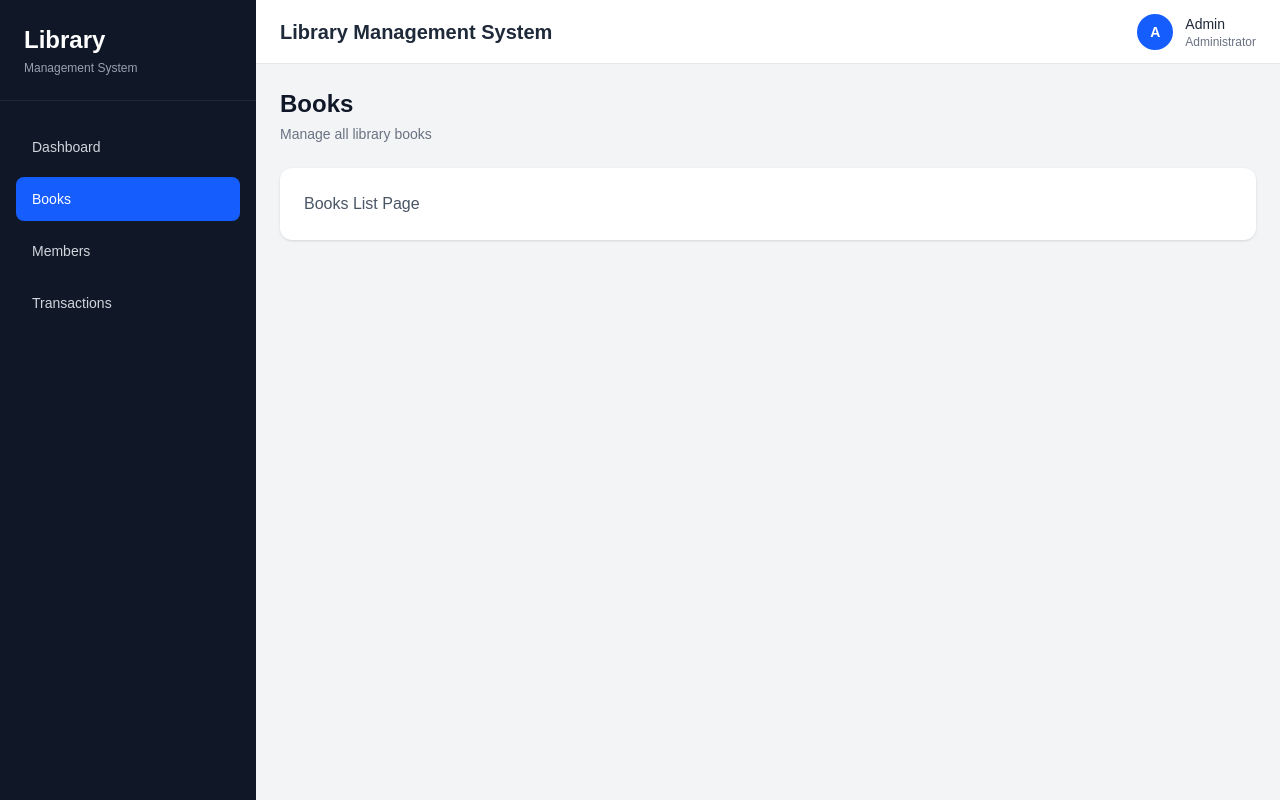
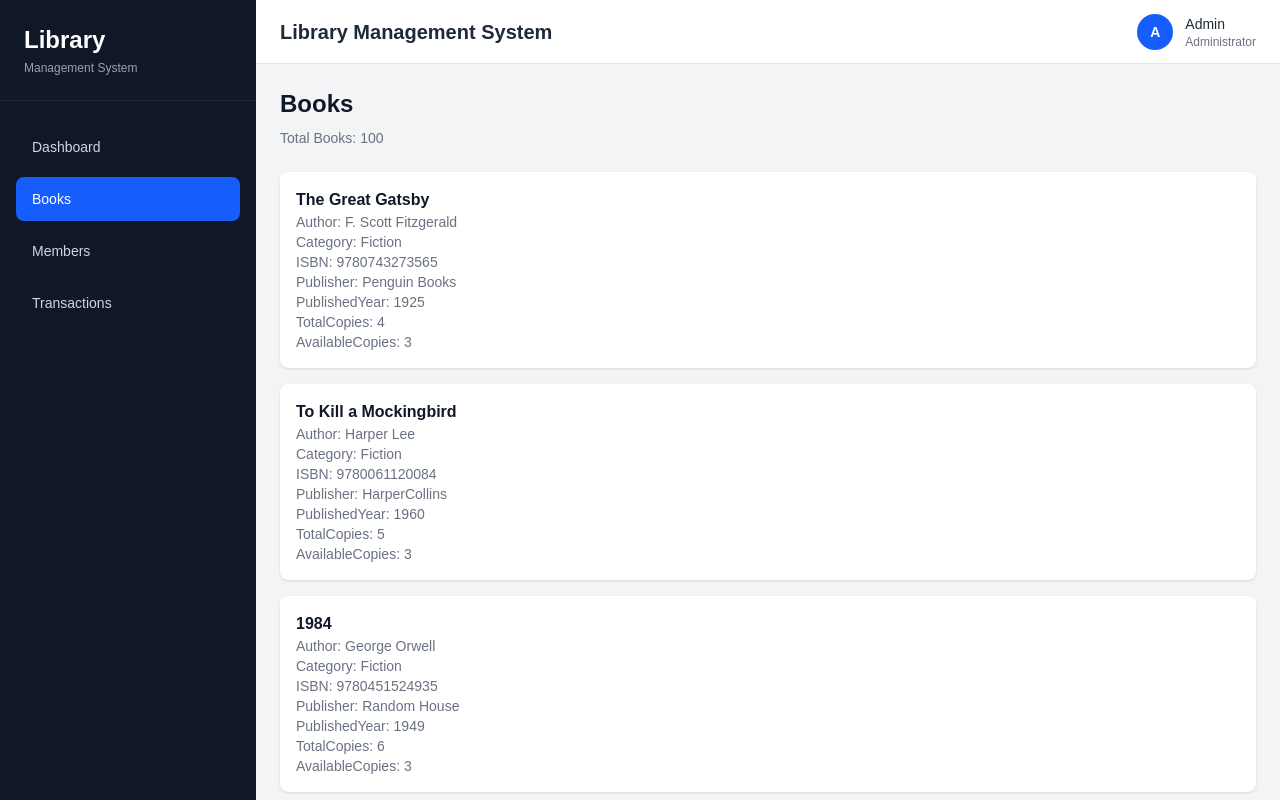
Before and after one commit to vaghasiya-harsh/Library-Management-System, a React (Vite) app: page /books in a window 1280 px wide. Shown: the top 800 px of the page. Built offline with nearby package versions, Linux system fonts and the light colour scheme.

Commit message:
Context created

```diff
--- /dev/null
+++ b/src/context/LibraryContext.jsx
@@ -0,0 +1,30 @@
+import { createContext, useState } from "react";
+
+import { bookData } from "../data/data";
+
+export const LibraryContext = createContext();
+
+export function LibraryProvider({ children }) {
+  const [books, setBooks] = useState(bookData);
+
+  const [members, setMembers] = useState([]);
+
+  const [transactions, setTransactions] = useState([]);
+
+  return (
+    <LibraryContext.Provider
+      value={{
+        books,
+        setBooks,
+
+        members,
+        setMembers,
+
+        transactions,
+        setTransactions,
+      }}
+    >
+      {children}
+    </LibraryContext.Provider>
+  );
+}
--- a/src/main.jsx
+++ b/src/main.jsx
@@ -5,10 +5,14 @@ import { BrowserRouter } from "react-router-dom";
 import "./index.css";
 import App from "./App.jsx";
 
+import { LibraryProvider } from "./context/LibraryContext";
+
 createRoot(document.getElementById("root")).render(
   <StrictMode>
     <BrowserRouter>
-      <App />
+      <LibraryProvider>
+        <App />
+      </LibraryProvider>
     </BrowserRouter>
   </StrictMode>
 );
--- a/src/pages/Books/Books.jsx
+++ b/src/pages/Books/Books.jsx
@@ -1,16 +1,35 @@
-import React from "react";
+
+import { useContext } from "react";
+import { LibraryContext } from "../../context/LibraryContext";
 
 const Books = () => {
+    const { books } = useContext(LibraryContext);
   return (
     <div>
-      <div className="mb-6">
-        <h1 className="text-2xl font-bold text-gray-900">Books</h1>
+      <h1 className="mb-2 text-2xl font-bold text-gray-900">Books</h1>
 
-        <p className="mt-1 text-sm text-gray-500">Manage all library books</p>
-      </div>
+      <p className="mb-6 text-sm text-gray-500">Total Books: {books.length}</p>
 
-      <div className="rounded-xl bg-white p-6 shadow-sm">
-        <p className="text-gray-600">Books List Page</p>
+      <div className="space-y-4">
+        {books.map((book) => (
+          <div key={book.id} className="rounded-lg bg-white p-4 shadow-sm">
+            <h2 className="font-semibold text-gray-900">{book.title}</h2>
+
+            <p className="text-sm text-gray-500">Author: {book.author}</p>
+
+            <p className="text-sm text-gray-500">Category: {book.category}</p>
+
+            <p className="text-sm text-gray-500">ISBN: {book.isbn}</p>
+
+            <p className="text-sm text-gray-500">Publisher: {book.publisher}</p>
+
+            <p className="text-sm text-gray-500">PublishedYear: {book.publishedYear}</p>
+
+            <p className="text-sm text-gray-500">TotalCopies: {book.totalCopies}</p>
+
+            <p className="text-sm text-gray-500">AvailableCopies: {book.availableCopies}</p>
+          </div>
+        ))}
       </div>
     </div>
   );
--- a/src/pages/Dashboard/Dashboard.jsx
+++ b/src/pages/Dashboard/Dashboard.jsx
@@ -1,5 +1,7 @@
-import React from "react";
+import { useContext } from "react";
+import { LibraryContext } from "../../context/LibraryContext";
 const Dashboard = () => {
+  const {books, members, transactions} = useContext(LibraryContext);
   return (
     <div>
       <div className="mb-6">
@@ -14,29 +16,36 @@ const Dashboard = () => {
         <div className="rounded-xl bg-white p-6 shadow-sm">
           <p className="text-sm text-gray-500">Total Books</p>
 
-          <h2 className="mt-2 text-3xl font-bold text-gray-900">100</h2>
+          <h2 className="mt-2 text-3xl font-bold text-gray-900">
+            {books.length}
+          </h2>
         </div>
 
         <div className="rounded-xl bg-white p-6 shadow-sm">
           <p className="text-sm text-gray-500">Total Members</p>
 
-          <h2 className="mt-2 text-3xl font-bold text-gray-900">0</h2>
+          <h2 className="mt-2 text-3xl font-bold text-gray-900">
+            {members.length}
+          </h2>
         </div>
 
         <div className="rounded-xl bg-white p-6 shadow-sm">
-          <p className="text-sm text-gray-500">Issued Books</p>
+          <p className="text-sm text-gray-500">Transactions</p>
 
-          <h2 className="mt-2 text-3xl font-bold text-gray-900">0</h2>
+          <h2 className="mt-2 text-3xl font-bold text-gray-900">
+            {transactions.length}
+          </h2>
         </div>
 
         <div className="rounded-xl bg-white p-6 shadow-sm">
           <p className="text-sm text-gray-500">Available Books</p>
 
-          <h2 className="mt-2 text-3xl font-bold text-gray-900">100</h2>
+          <h2 className="mt-2 text-3xl font-bold text-gray-900">
+            {books.reduce((total, book) => total + book.availableCopies, 0)}
+          </h2>
         </div>
       </div>
     </div>
   );
 };
-
 export default Dashboard;
```
